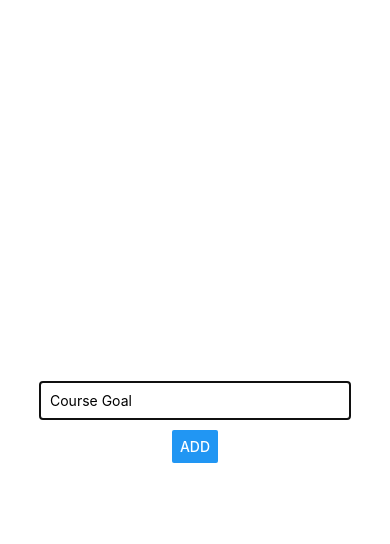
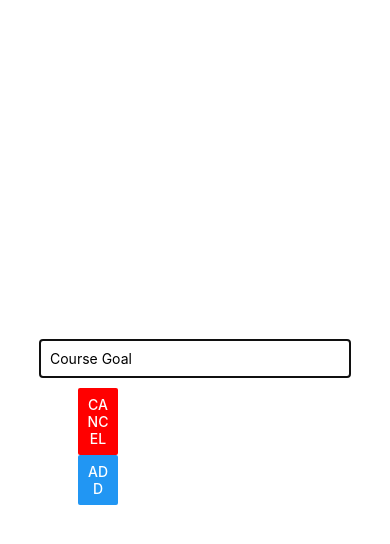
Before and after one commit to mrefil/rn-first-app, a React Native app: screen / in a window 390 px wide. Both pictures are taken after a click on the button "ADD NEW GOAL". Shown: the top 544 px of the page. Built offline with nearby package versions, Linux system fonts and the light colour scheme.

Commit message:
Finishing the Modal Styling

```diff
--- a/App.js
+++ b/App.js
@@ -10,7 +10,11 @@
 
 
   const addGoalHandler = goalTitle => {
-    setNewGoals(currentGoals => [...currentGoals, { key: Math.random().toString(), value: goalTitle}]);
+    setNewGoals(currentGoals => [
+      ...currentGoals,
+      { key: Math.random().toString(), value: goalTitle}
+    ]);
+    setIsAddMode(false);
   }
 
   const removeGoalHandler = goalId => {
@@ -19,10 +23,14 @@
     });
   }
 
+  const cancelGoalAddHandler = () => {
+    setIsAddMode(false);
+  }
+
   return (
     <View style={styles.screen}>
       <Button title="Add New Goal" onPress={() => setIsAddMode(true)} />
-        <GoalInput onAddGoal={addGoalHandler} visible={isAddMode} />
+        <GoalInput onAddGoal={addGoalHandler} visible={isAddMode} onCancel={cancelGoalAddHandler} />
         <FlatList
           keyExtractor={(item, index) => item.id}
           data={newGoals}
@@ -36,10 +44,5 @@
 const styles = StyleSheet.create({
   screen: {
     padding: 50
-  },
-  input: {
-    borderBottomColor: 'black',
-    borderWidth: 1,
-    width: '80%'
   }
 });
--- a/components/GoalInput.js
+++ b/components/GoalInput.js
@@ -8,14 +8,27 @@
         setEnteredGoal(enteredText);
     }
 
+    const addGoalHandler  = () => {
+        props.onAddGoal(enteredGoal);
+        setEnteredGoal('');
+    }
+
     return (
         <Modal visible={props.visible} animationType="slide">
             <View style={styles.inputContainer}>
-            <TextInput placeholder="Course Goal" style={styles.input}
-            onChangeText={goalInputHandler} value={enteredGoal}
-            />
+                <TextInput
+                    placeholder="Course Goal"
+                    style={styles.input}
+                    onChangeText={goalInputHandler}
+                    value={enteredGoal}
+                />
+                <View style={styles.buttonContainer}>
+                    <View style={styles.button}>
+                    <Button title="Cancel" color="red" onPress={props.onCancel} />
+                    <Button title="ADD" onPress={addGoalHandler} />
+                    </View>
+                </View>
 
-            <Button title="ADD" onPress={props.onAddGoal.bind(this, enteredGoal)} />
             </View>
         </Modal>
     )
@@ -33,6 +46,14 @@
         width: '80%',
         padding: 10,
         marginBottom: 10
+      },
+      buttonContainer: {
+          flexDirection: "row",
+          justifyContent: "space-between",
+          width: '60%'
+      },
+      button: {
+          width: 40
       }
 })
 
--- a/components/GoalItem.js
+++ b/components/GoalItem.js
@@ -4,7 +4,7 @@
 const GoalItem = props => {
     return (
         <TouchableOpacity activeOpacity={0.8} onPress={props.onDelete.bind(this, props.id)}>
-            <View style={styles.listItem} >
+            <View style={styles.listItem}>
                 <Text>{props.title}</Text>
             </View>
         </TouchableOpacity>
```
